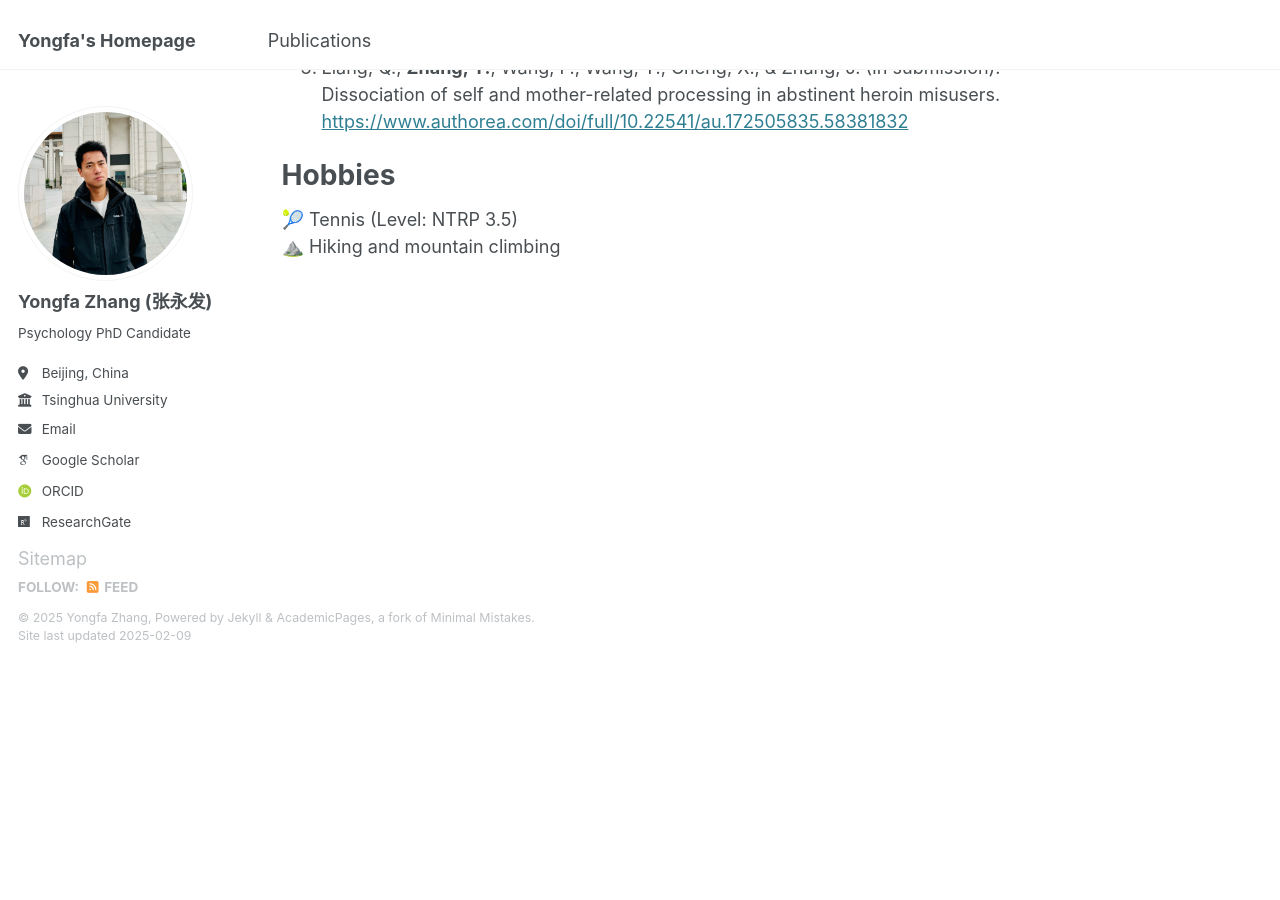
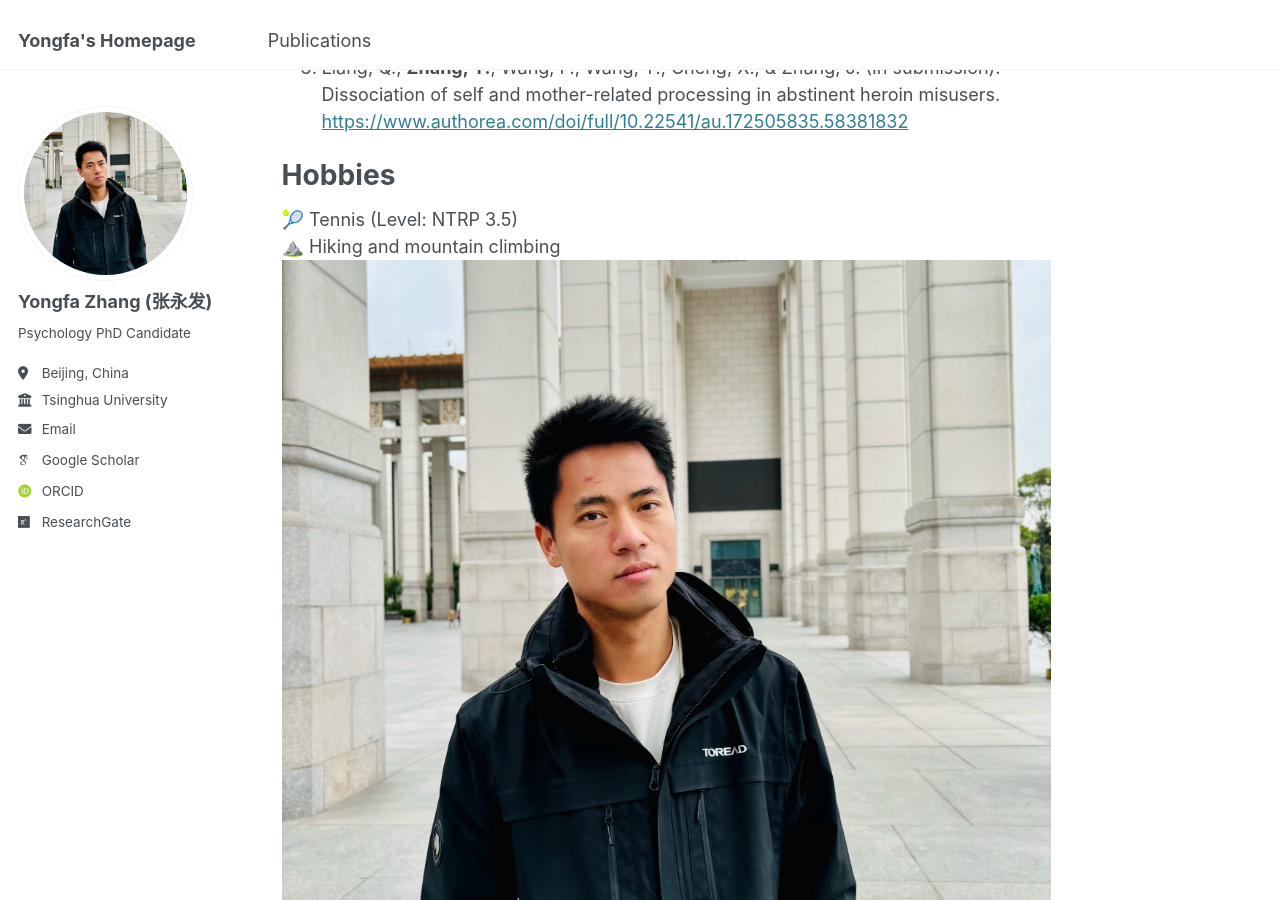
Before and after one commit to zyf09/zyf09.github.io, a Jekyll site: the page built from _pages/about.md, in a window 1280 px wide and 900 px high, scrolled down 1635 px. Built offline with Jekyll 4.4.1, drawn with Linux system fonts in a browser that asks for light colours; some web fonts are replaced; before the commit the page ends 2299 px from its top, so only the background shows below that.

Commit message:
Update about.md

```diff
--- a/_pages/about.md
+++ b/_pages/about.md
@@ -62,3 +62,4 @@ Hobbies
 ======
 🎾 Tennis (Level: NTRP 3.5)
 ⛰️ Hiking and mountain climbing
+![图片描述](images/profile.jpg)
```
